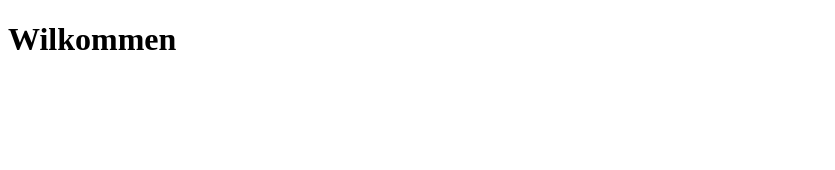
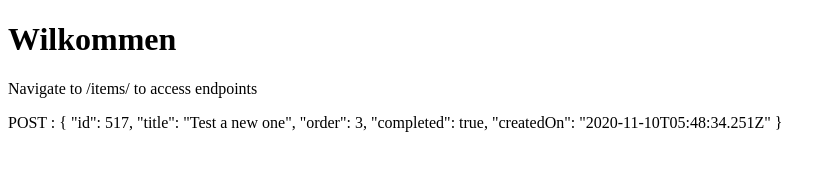
Before and after one commit to kaattaalan/nodejs-crud, a website: page index.html in a window 1280 px wide. Shown: the whole page, without its empty margins (0-835 px from the left). Drawn offline with Linux system fonts and the light colour scheme.

Commit message:
Added example to html

```diff
--- a/index.html
+++ b/index.html
@@ -6,5 +6,13 @@
 </head>
 <body>
   <h1> Wilkommen </h1>
+  <p> Navigate to /items/ to access endpoints</p>
+  <p> POST : {
+        "id": 517,
+        "title": "Test a new one",
+        "order": 3,
+        "completed": true,
+        "createdOn": "2020-11-10T05:48:34.251Z"
+    }</p>
 </body>
 </html>
```
